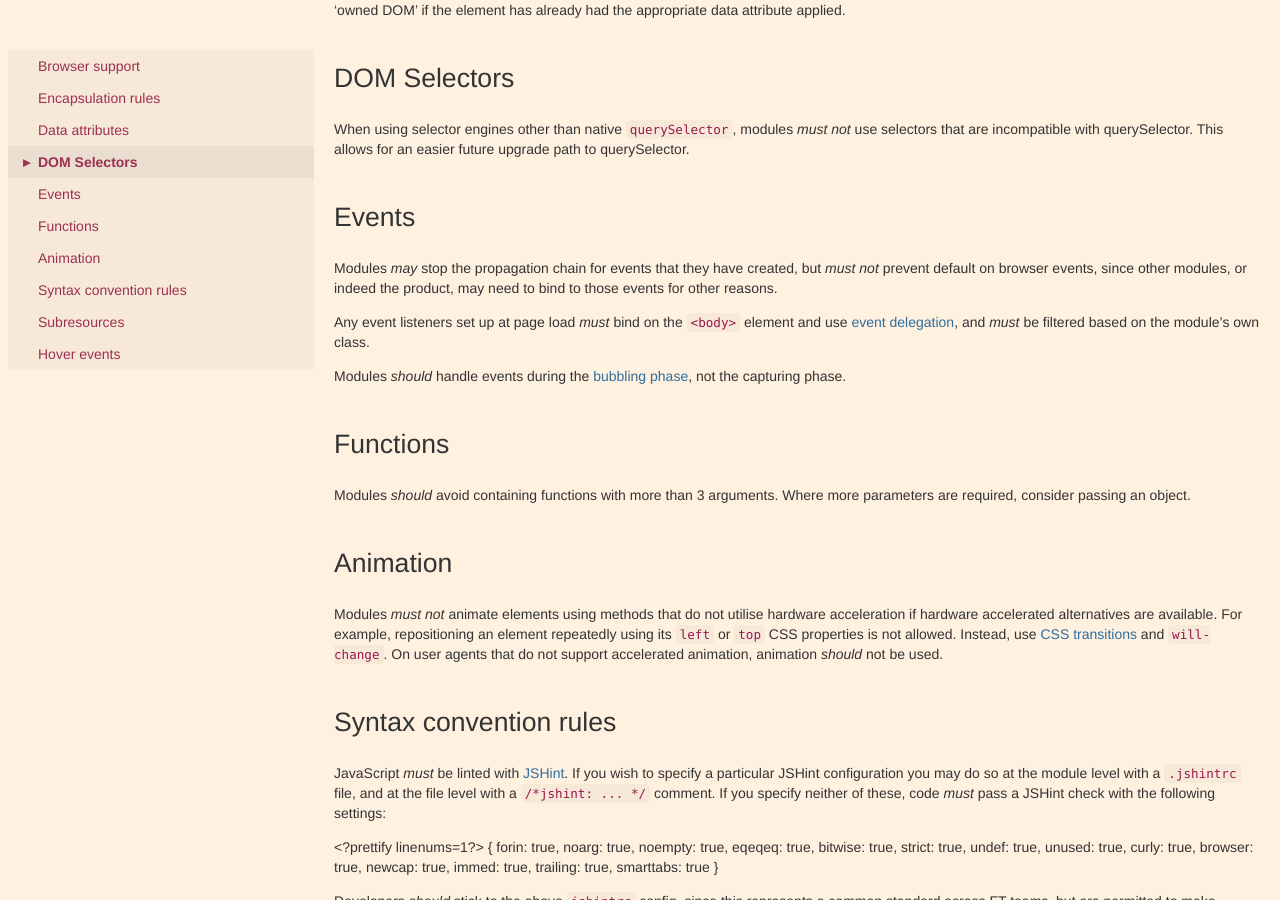
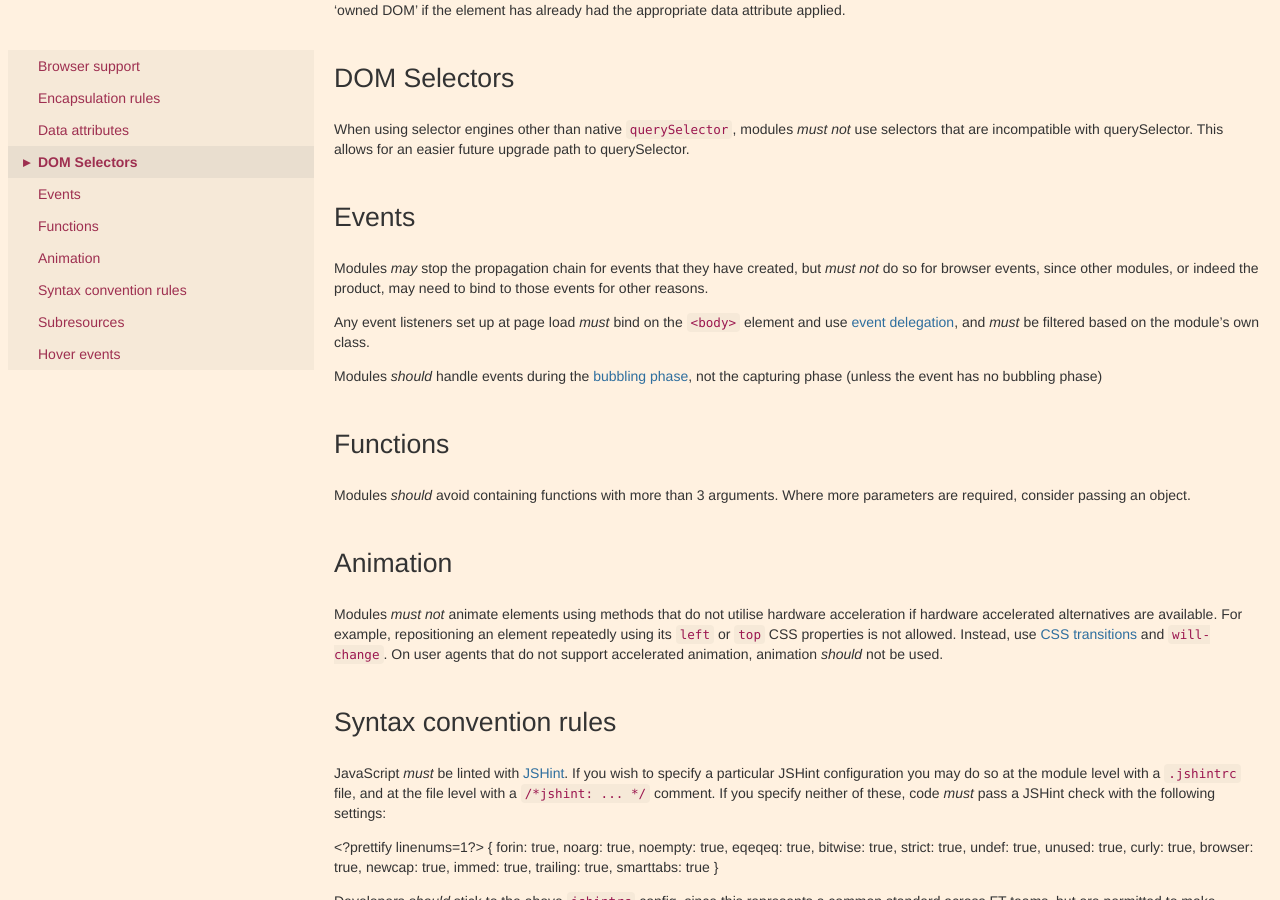
Before and after one commit to Financial-Times/ft-origami, a Jekyll site: the page built from docs/syntax/js.md, in a window 1280 px wide and 900 px high, scrolled down 1053 px. Built offline with Jekyll 4.4.1, drawn with Linux system fonts in a browser that asks for light colours.

Commit message:
Clarifications following code review

```diff
--- a/docs/syntax/js.md
+++ b/docs/syntax/js.md
@@ -40,11 +40,11 @@ When using selector engines other than native `querySelector`, modules *must not
 
 ## Events
 
-Modules *may* stop the propagation chain for events that they have created, but *must not* prevent default on browser events, since other modules, or indeed the product, may need to bind to those events for other reasons.
+Modules *may* stop the propagation chain for events that they have created, but *must not* do so for browser events, since other modules, or indeed the product, may need to bind to those events for other reasons.
 
 Any event listeners set up at page load *must* bind on the `<body>` element and use [event delegation](http://stackoverflow.com/questions/1687296/what-is-dom-event-delegation), and *must* be filtered based on the module's own class.
 
-Modules *should* handle events during the [bubbling phase](http://stackoverflow.com/questions/4616694/what-is-event-bubbling-and-capturing), not the capturing phase.
+Modules *should* handle events during the [bubbling phase](http://stackoverflow.com/questions/4616694/what-is-event-bubbling-and-capturing), not the capturing phase (unless the event has no bubbling phase)
 
 ## Functions
 
```
